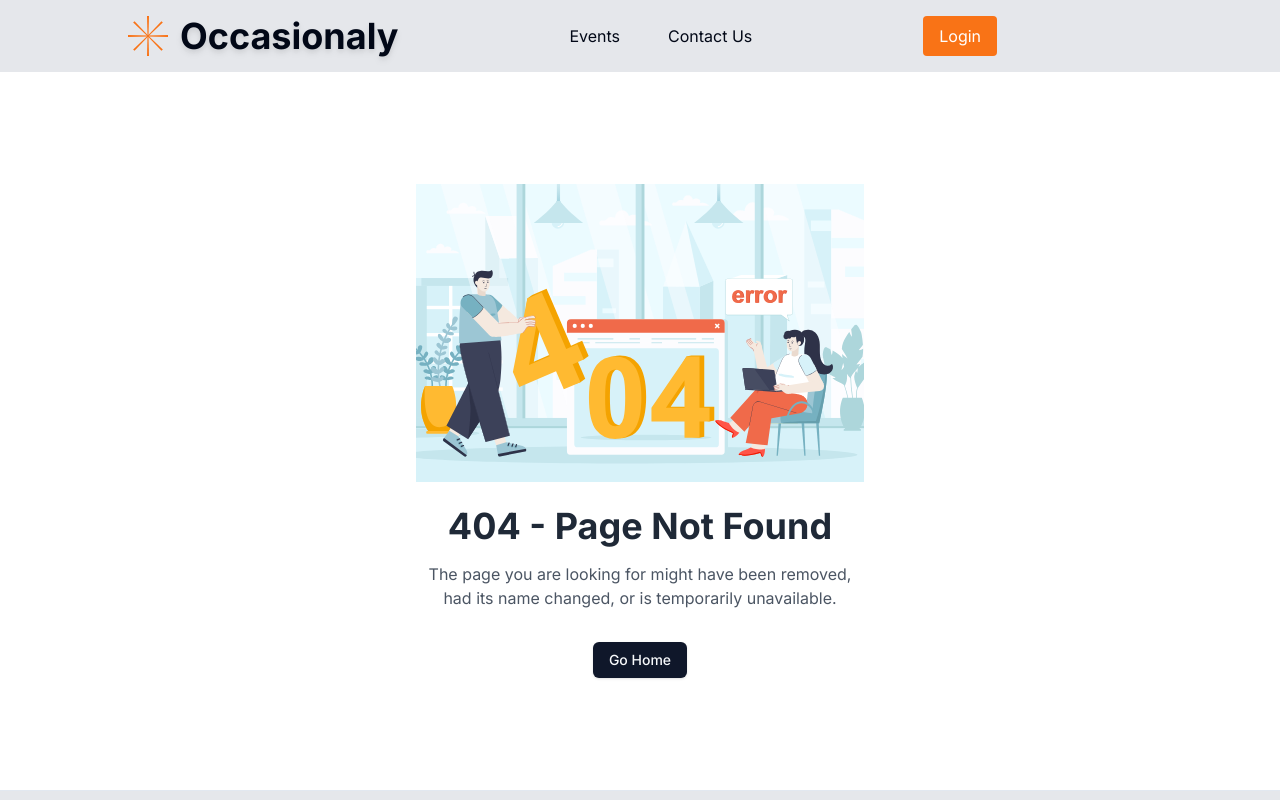
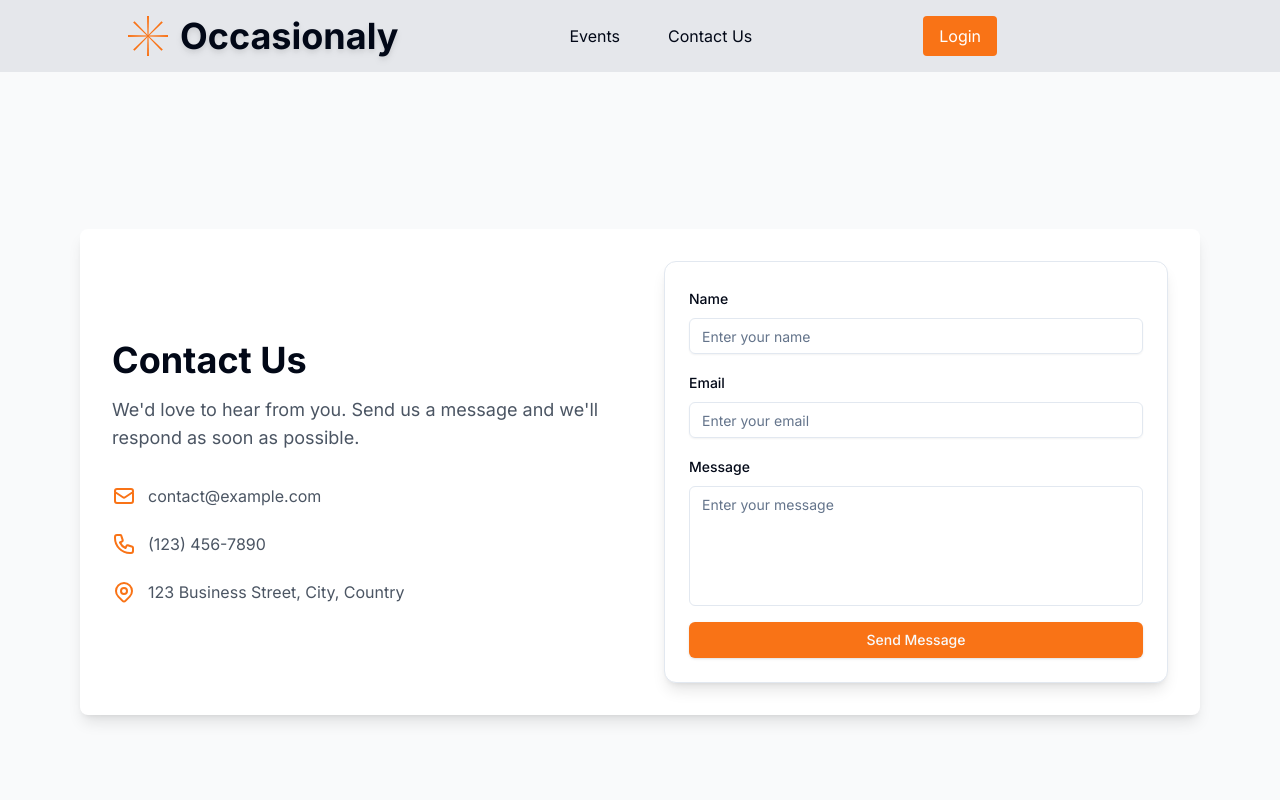
Before and after one commit to nandhu-44/Occasionaly, a Next.js app: page /contact-us in a window 1280 px wide. Before the commit this address had no page. Shown: the top 800 px of the page. Built offline with nearby package versions, Linux system fonts and the light colour scheme.

Commit message:
feat(contactpage): :fire:

```diff
--- /dev/null
+++ b/src/app/api/contact/route.js
@@ -0,0 +1,53 @@
+import { NextResponse } from "next/server";
+import MongoConnect from "@/utils/MongoConnect";
+import mongoose from "mongoose";
+
+// Connect to MongoDB
+await MongoConnect();
+
+// Define Contact schema
+const ContactSchema = new mongoose.Schema({
+  name: { type: String, required: true },
+  email: { type: String, required: true },
+  message: { type: String, required: true },
+  createdAt: { type: Date, default: Date.now },
+});
+
+// Create Contact model
+const Contact =
+  mongoose.models.Contact || mongoose.model("Contact", ContactSchema);
+
+export async function POST(request) {
+  try {
+    const { name, email, message } = await request.json();
+
+    // Validate required fields
+    if (!name || !email || !message) {
+      return NextResponse.json(
+        { error: "Please provide all required fields" },
+        { status: 400 },
+      );
+    }
+
+    // Create new contact message
+    const newContact = new Contact({
+      name,
+      email,
+      message,
+    });
+
+    // Save to database
+    await newContact.save();
+
+    return NextResponse.json(
+      { message: "Message sent successfully" },
+      { status: 201 },
+    );
+  } catch (error) {
+    console.error("Contact form error:", error);
+    return NextResponse.json(
+      { error: "Internal Server Error" },
+      { status: 500 },
+    );
+  }
+}
--- /dev/null
+++ b/src/app/contact-us/page.jsx
@@ -0,0 +1,5 @@
+import ContactPage from "@/common/ui/ContactPage/ContactPage";
+
+export default function ContactUs() {
+  return <ContactPage />;
+}
--- /dev/null
+++ b/src/common/ui/ContactPage/ContactPage.jsx
@@ -0,0 +1,223 @@
+"use client";
+import React from "react";
+import { useForm } from "react-hook-form";
+import { zodResolver } from "@hookform/resolvers/zod";
+import * as z from "zod";
+import { Button } from "@/components/ui/button";
+import {
+  Form,
+  FormControl,
+  FormField,
+  FormItem,
+  FormLabel,
+  FormMessage,
+} from "@/components/ui/form";
+import { Input } from "@/components/ui/input";
+import { Textarea } from "@/components/ui/textarea";
+import { Card, CardContent, CardHeader, CardTitle } from "@/components/ui/card";
+import { toast } from "@/hooks/use-toast";
+
+const formSchema = z.object({
+  name: z.string().min(2, {
+    message: "Name must be at least 2 characters.",
+  }),
+  email: z.string().email({
+    message: "Please enter a valid email address.",
+  }),
+  message: z.string().min(10, {
+    message: "Message must be at least 10 characters.",
+  }),
+});
+
+const ContactPage = () => {
+  const form = useForm({
+    resolver: zodResolver(formSchema),
+    defaultValues: {
+      name: "",
+      email: "",
+      message: "",
+    },
+  });
+
+  const onSubmit = async (values) => {
+    try {
+      const response = await fetch("/api/contact", {
+        method: "POST",
+        headers: {
+          "Content-Type": "application/json",
+        },
+        body: JSON.stringify(values),
+      });
+
+      const data = await response.json();
+
+      if (!response.ok) {
+        toast({
+          title: "Error",
+          description: data.message || "Failed to send message.",
+          variant: "destructive",
+        });
+        return;
+      }
+
+      toast({
+        title: "Success",
+        description: "Your message has been sent successfully.",
+        variant: "success",
+      });
+
+      form.reset();
+    } catch (error) {
+      toast({
+        title: "Error",
+        description: "An unexpected error occurred. Please try again later.",
+        variant: "destructive",
+      });
+    }
+  };
+
+  return (
+    <div className="flex min-h-screen items-center justify-center bg-gray-50">
+      <div className="container mx-auto max-w-6xl px-4 py-8">
+        <div className="grid gap-12 rounded-lg bg-white p-8 shadow-lg md:grid-cols-2">
+          {/* Left Column - Contact Info */}
+          <div className="flex flex-col justify-center space-y-8">
+            <div className="text-center md:text-left">
+              <h1 className="mb-4 text-4xl font-bold">Contact Us</h1>
+              <p className="text-lg text-gray-600">
+                We'd love to hear from you. Send us a message and we'll respond
+                as soon as possible.
+              </p>
+            </div>
+            <div className="space-y-6">
+              {/* Contact Info Items */}
+              <div className="flex items-center justify-center space-x-3 md:justify-start">
+                <svg
+                  xmlns="http://www.w3.org/2000/svg"
+                  className="h-6 w-6 text-orange-500"
+                  fill="none"
+                  viewBox="0 0 24 24"
+                  stroke="currentColor"
+                >
+                  <path
+                    strokeLinecap="round"
+                    strokeLinejoin="round"
+                    strokeWidth={2}
+                    d="M3 8l7.89 5.26a2 2 0 002.22 0L21 8M5 19h14a2 2 0 002-2V7a2 2 0 00-2-2H5a2 2 0 00-2 2v10a2 2 0 002 2z"
+                  />
+                </svg>
+                <span className="text-gray-600">contact@example.com</span>
+              </div>
+              <div className="flex items-center justify-center space-x-3 md:justify-start">
+                <svg
+                  xmlns="http://www.w3.org/2000/svg"
+                  className="h-6 w-6 text-orange-500"
+                  fill="none"
+                  viewBox="0 0 24 24"
+                  stroke="currentColor"
+                >
+                  <path
+                    strokeLinecap="round"
+                    strokeLinejoin="round"
+                    strokeWidth={2}
+                    d="M3 5a2 2 0 012-2h3.28a1 1 0 01.948.684l1.498 4.493a1 1 0 01-.502 1.21l-2.257 1.13a11.042 11.042 0 005.516 5.516l1.13-2.257a1 1 0 011.21-.502l4.493 1.498a1 1 0 01.684.949V19a2 2 0 01-2 2h-1C9.716 21 3 14.284 3 6V5z"
+                  />
+                </svg>
+                <span className="text-gray-600">(123) 456-7890</span>
+              </div>
+              <div className="flex items-center justify-center space-x-3 md:justify-start">
+                <svg
+                  xmlns="http://www.w3.org/2000/svg"
+                  className="h-6 w-6 text-orange-500"
+                  fill="none"
+                  viewBox="0 0 24 24"
+                  stroke="currentColor"
+                >
+                  <path
+                    strokeLinecap="round"
+                    strokeLinejoin="round"
+                    strokeWidth={2}
+                    d="M17.657 16.657L13.414 20.9a1.998 1.998 0 01-2.827 0l-4.244-4.243a8 8 0 1111.314 0z"
+                  />
+                  <path
+                    strokeLinecap="round"
+                    strokeLinejoin="round"
+                    strokeWidth={2}
+                    d="M15 11a3 3 0 11-6 0 3 3 0 016 0z"
+                  />
+                </svg>
+                <span className="text-gray-600">
+                  123 Business Street, City, Country
+                </span>
+              </div>
+            </div>
+          </div>
+
+          {/* Right Column - Contact Form */}
+          <Card className="bg-white shadow-lg">
+            <CardContent className="p-6">
+              <Form {...form}>
+                <form
+                  onSubmit={form.handleSubmit(onSubmit)}
+                  className="space-y-4"
+                >
+                  <FormField
+                    control={form.control}
+                    name="name"
+                    render={({ field }) => (
+                      <FormItem>
+                        <FormLabel>Name</FormLabel>
+                        <FormControl>
+                          <Input placeholder="Enter your name" {...field} />
+                        </FormControl>
+                        <FormMessage />
+                      </FormItem>
+                    )}
+                  />
+                  <FormField
+                    control={form.control}
+                    name="email"
+                    render={({ field }) => (
+                      <FormItem>
+                        <FormLabel>Email</FormLabel>
+                        <FormControl>
+                          <Input placeholder="Enter your email" {...field} />
+                        </FormControl>
+                        <FormMessage />
+                      </FormItem>
+                    )}
+                  />
+                  <FormField
+                    control={form.control}
+                    name="message"
+                    render={({ field }) => (
+                      <FormItem>
+                        <FormLabel>Message</FormLabel>
+                        <FormControl>
+                          <Textarea
+                            placeholder="Enter your message"
+                            className="min-h-[120px] resize-none"
+                            {...field}
+                          />
+                        </FormControl>
+                        <FormMessage />
+                      </FormItem>
+                    )}
+                  />
+                  <Button
+                    type="submit"
+                    className="w-full bg-orange-500 hover:bg-orange-600"
+                  >
+                    Send Message
+                  </Button>
+                </form>
+              </Form>
+            </CardContent>
+          </Card>
+        </div>
+      </div>
+    </div>
+  );
+};
+
+export default ContactPage;
```
